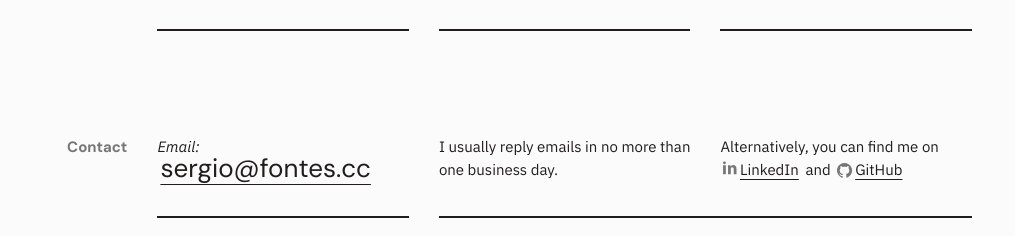
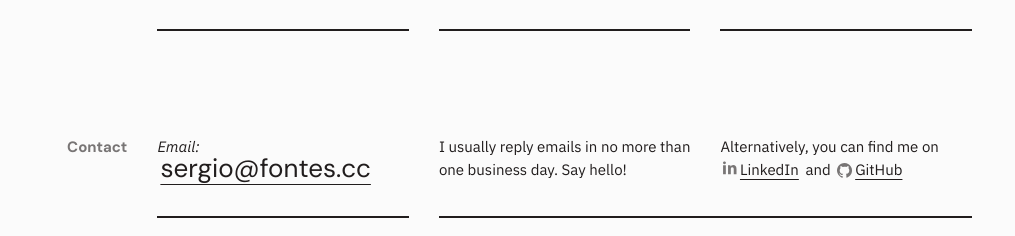
Before and after one commit to sergiofontes/fontes.cc, a Next.js app: page / in a window 1280 px wide. Shown: the part 1820-2056 px from the top of the page, without its empty margins (263-1278 px from the left). Built offline with nearby package versions, Linux system fonts and the light colour scheme.

Commit message:
Tweak contact content

```diff
--- a/components/sections/contact.js
+++ b/components/sections/contact.js
@@ -18,7 +18,7 @@ export default function Contact() {
       </div>
       <span className={cn(style.divisor, 'divisor')}></span>
       <div className={cn(style.columns, 'columns')}>
-        <p>I usually reply emails in no more than one business day.</p>
+        <p>I usually reply emails in no more than one business day. Say hello!</p>
         <p>
           Alternatively, you can find me on{' '}
           <Anchor
```
